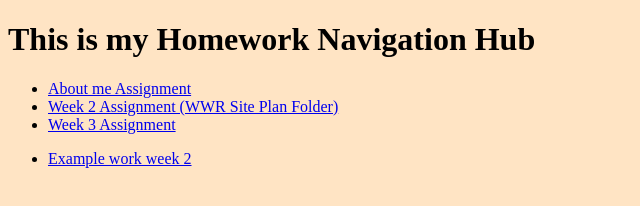
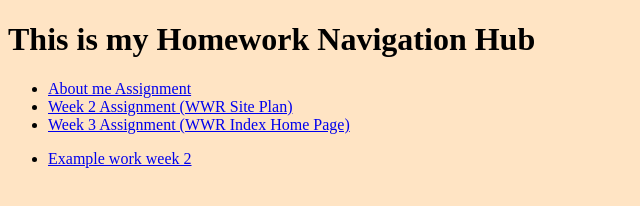
Before and after one commit to Nightkiller0011/WDD-130, a plain HTML site: page index.html in a window 1280 px wide. Shown: the whole page, without its empty margins (0-640 px from the left). Drawn offline with Linux system fonts and the light colour scheme.

```diff
--- a/index.html
+++ b/index.html
@@ -11,8 +11,8 @@
     <h1>This is my Homework Navigation Hub</h1>
     <ul>
         <li><a href="/WDD-130/aboutme/index.html">About me Assignment</a></li>
-        <li><a href="/WDD-130/wwr/site-plan-rafting.html">Week 2 Assignment (WWR Site Plan Folder)</a></li>
-        <li><a href="/WDD-130/wwr/index.html">Week 3 Assignment</a></li>
+        <li><a href="/WDD-130/wwr/site-plan-rafting.html">Week 2 Assignment (WWR Site Plan)</a></li>
+        <li><a href="/WDD-130/wwr/index.html">Week 3 Assignment (WWR Index Home Page)</a></li>
     </ul>
     <ul>
         <li><a href="/WDD-130/examples/index.html">Example work week 2</a></li>
```
